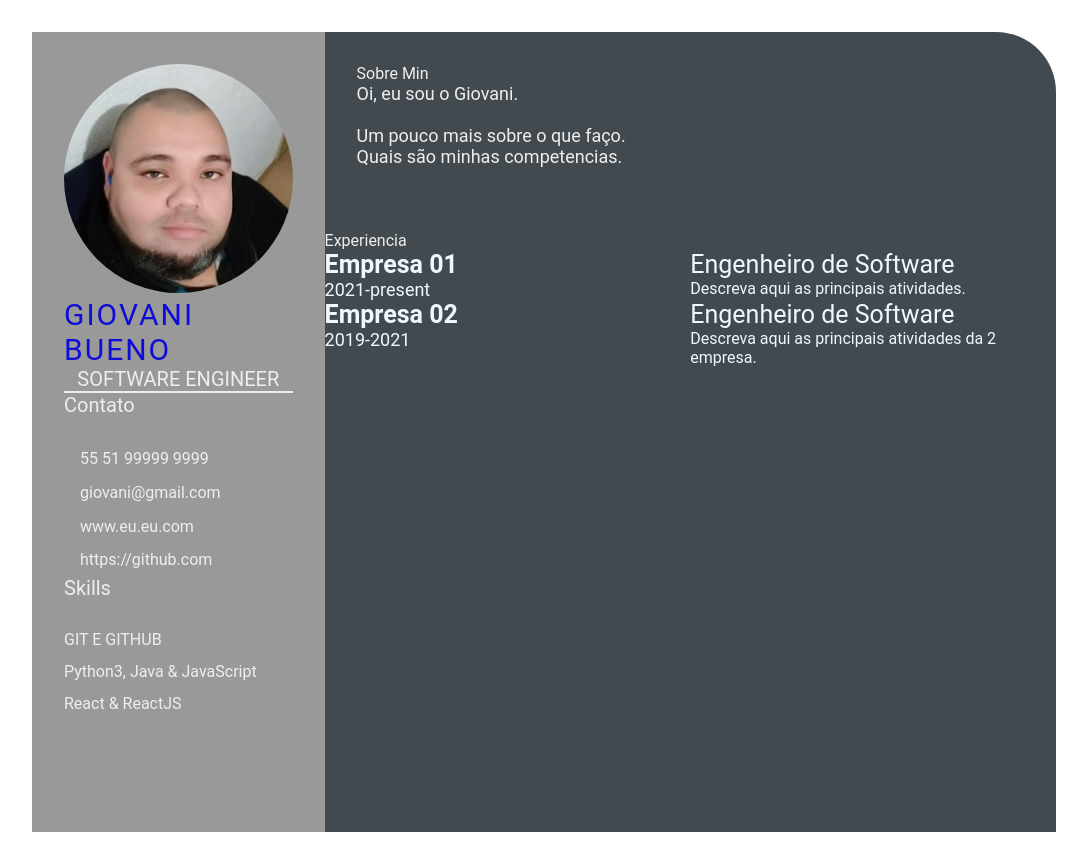
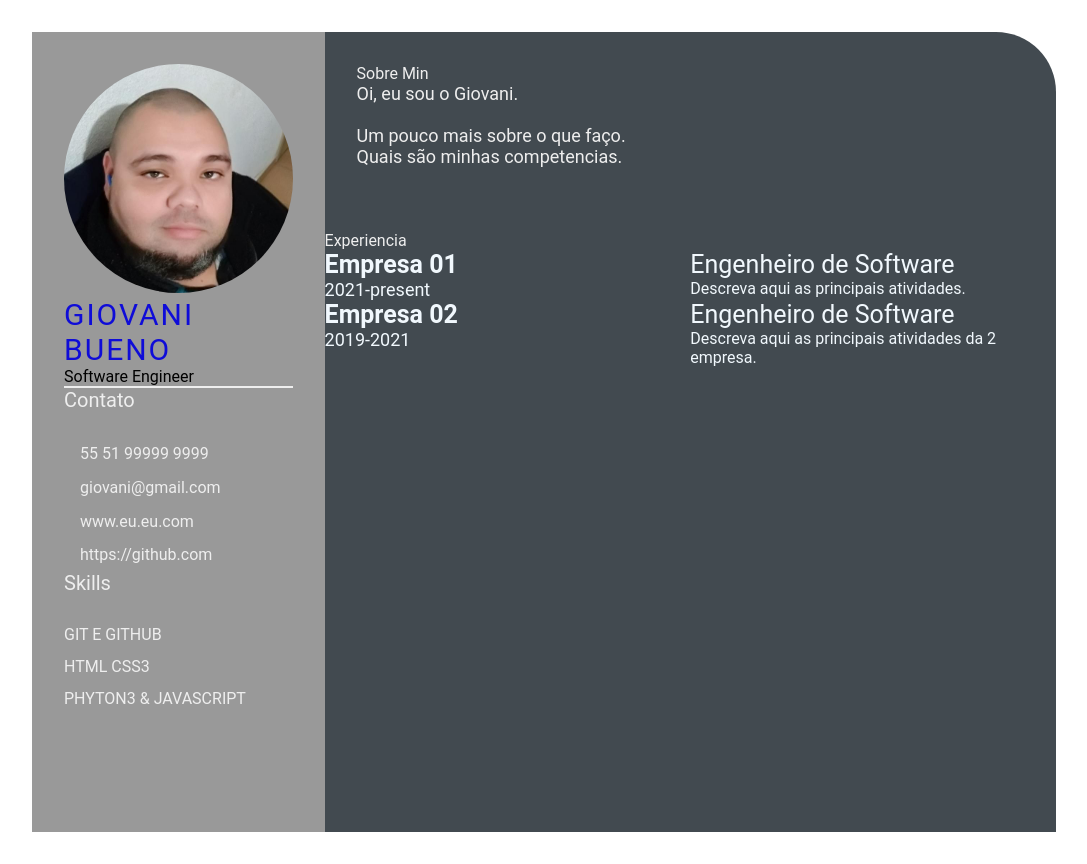
Before and after one commit to Gbuennno/Devweekgit.github.io, a plain HTML site: page index.html in a window 1280 px wide. Shown: the whole page, without its empty margins (96-1183 px from the left). Drawn offline with Linux system fonts and the light colour scheme.

Commit message:
dando-erro

```diff
--- a/index.html
+++ b/index.html
@@ -16,7 +16,7 @@
                 <div class="profile">
                     <img class="profile-image" src="img/profile-image.jpeg" alt="profile image">
                     <p class="name">Giovani Bueno</p>
-                    <p class="profession">Software Engineer</p>
+                    <p class="Profession">Software Engineer</p>
                 </div>
                 <div class="contact-info">
                     <p class="left-title">Contato</p>
@@ -35,8 +35,8 @@
                     <p class="left-title">Skills</P>
                     <ul>
                         <li><p>GIT E GITHUB</p></li>
-                        <li><p>Python3, Java & JavaScript </p></li>
-                        <li><p>React & ReactJS</p></li>
+                        <li><p>HTML CSS3</p></li>
+                        <li><p>PHYTON3 & JAVASCRIPT </p></li>
                     </ul>
                 </div>
             </div>
```
